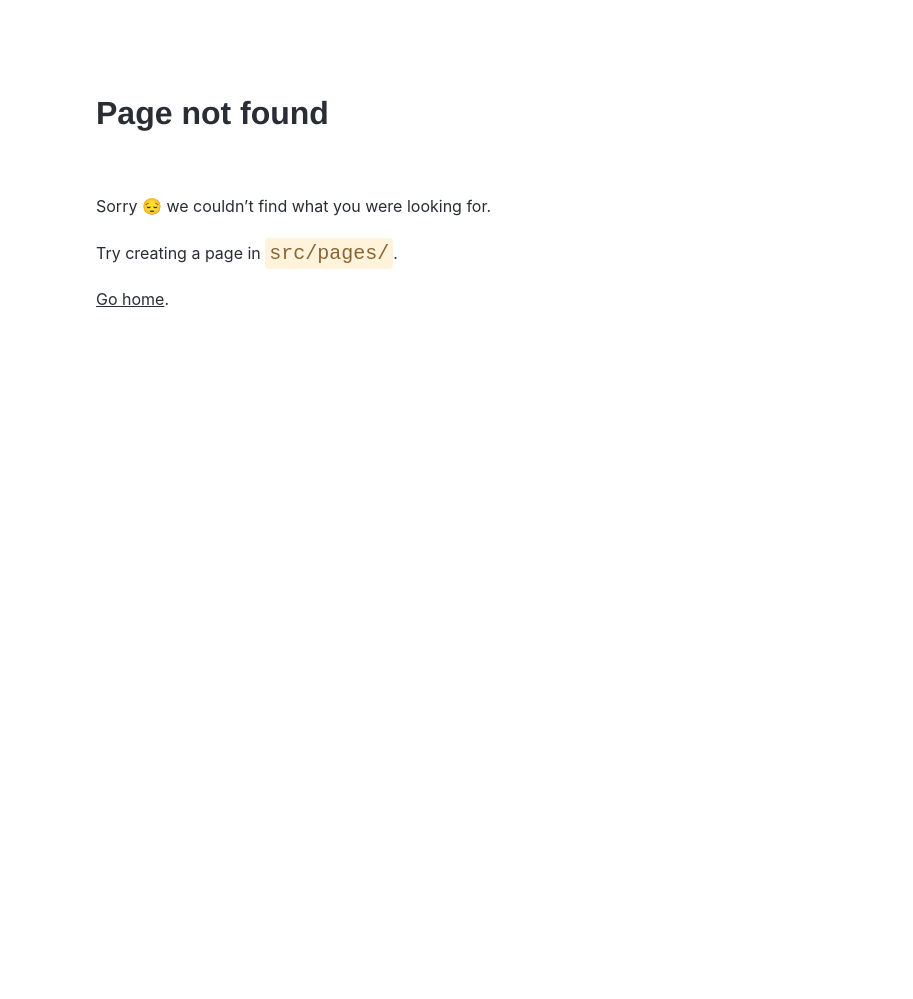
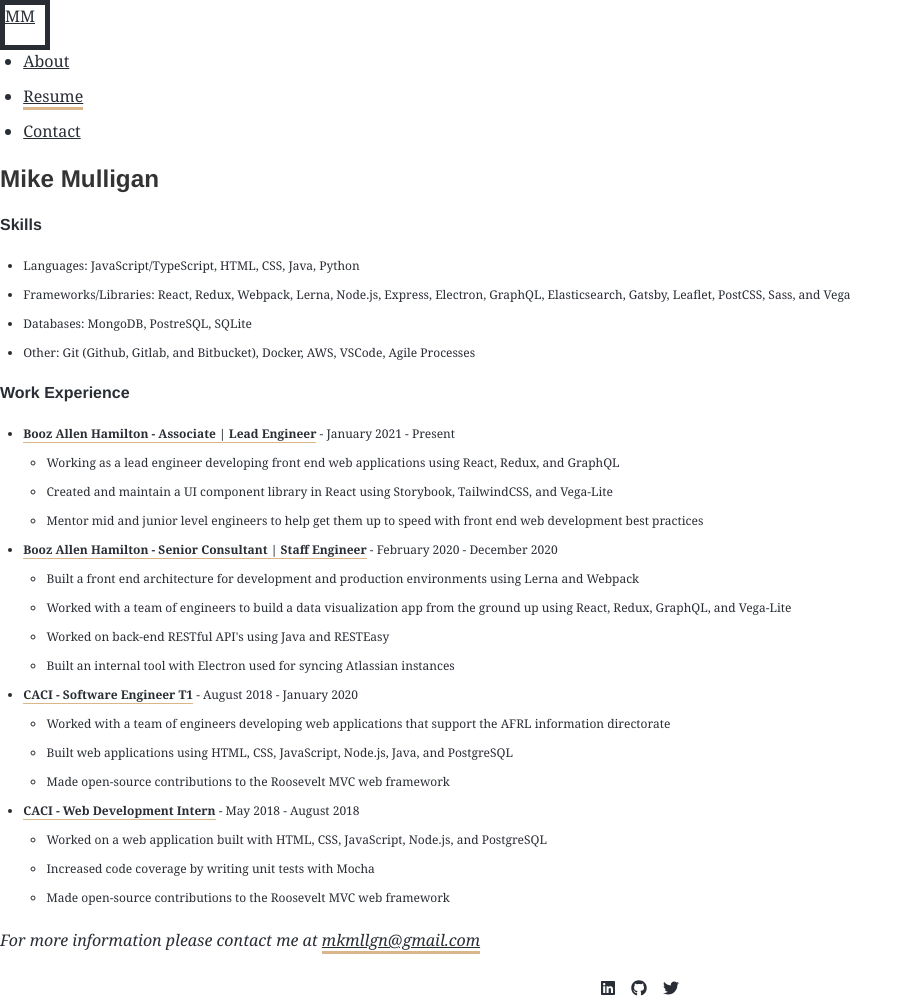
Before and after one commit to mulligandev/portfolio, a Gatsby site: page /resume in a window 1280 px wide. Before the commit this address had no page. Shown: the whole page, without its empty margins (0-913 px from the left). Before the commit the page ends 800 px from the top, so only its background shows below. Built offline with nearby package versions, Linux system fonts and the light colour scheme; Gatsby itself is replaced by a stand-in of ours.

Commit message:
Added resume page

```diff
--- a/src/components/layout.js
+++ b/src/components/layout.js
@@ -30,6 +30,7 @@
         {/* Nav Links */}
         <ul className={`${styles.navLinks}`}>
           <ListLink to="/">About</ListLink>
+          <ListLink to="/resume">Resume</ListLink>
           <ListLink to="/contact/">Contact</ListLink>
         </ul>
       </header>
--- a/src/pages/index.js
+++ b/src/pages/index.js
@@ -16,7 +16,7 @@
     <Layout>
       <Helmet>
         <meta charSet="utf-8" />
-        <title>Mulligan | Lead Engineer @ Booz Allen Hamilton</title>
+        <title>Mike Mulligan | Lead Engineer @ Booz Allen Hamilton</title>
       </Helmet>
       <div className={styles.aboutPage}>
         <div className={styles.mainInfo}>
--- /dev/null
+++ b/src/pages/resume.js
@@ -0,0 +1,124 @@
+import React from "react";
+import { Helmet } from "react-helmet";
+
+import Layout from "../components/layout";
+
+import * as styles from "./resume.module.css";
+
+export default function Resume() {
+  return (
+    <Layout>
+      <Helmet>
+        <meta charSet="utf-8" />
+        <title>Mike Mulligan | Resume</title>
+      </Helmet>
+      <div className={styles.resume}>
+        <section>
+          <h2>Mike Mulligan</h2>
+          <h4>Skills</h4>
+          <ul>
+            <li>Languages: JavaScript/TypeScript, HTML, CSS, Java, Python</li>
+            <li>
+              Frameworks/Libraries: React, Redux, Webpack, Lerna, Node.js,
+              Express, Electron, GraphQL, Elasticsearch, Gatsby, Leaflet,
+              PostCSS, Sass, and Vega
+            </li>
+            <li>Databases: MongoDB, PostreSQL, SQLite</li>
+            <li>
+              Other: Git (Github, Gitlab, and Bitbucket), Docker, AWS, VSCode,
+              Agile Processes
+            </li>
+          </ul>
+        </section>
+        <section className={styles.work}>
+          <h4>Work Experience</h4>
+          <ul>
+            <li>
+              <span>Booz Allen Hamilton - Associate | Lead Engineer</span> -
+              January 2021 - Present
+              <ul>
+                <li>
+                  Working as a lead engineer developing front end web
+                  applications using React, Redux, and GraphQL
+                </li>
+                <li>
+                  Created and maintain a UI component library in React using
+                  Storybook, TailwindCSS, and Vega-Lite
+                </li>
+                <li>
+                  Mentor mid and junior level engineers to help get them up to
+                  speed with front end web development best practices
+                </li>
+              </ul>
+            </li>
+            <li>
+              <span>
+                Booz Allen Hamilton - Senior Consultant | Staff Engineer
+              </span>{" "}
+              - February 2020 - December 2020
+              <ul>
+                <li>
+                  Built a front end architecture for development and production
+                  environments using Lerna and Webpack
+                </li>
+                <li>
+                  Worked with a team of engineers to build a data visualization
+                  app from the ground up using React, Redux, GraphQL, and
+                  Vega-Lite
+                </li>
+                <li>
+                  Worked on back-end RESTful API's using Java and RESTEasy
+                </li>
+                <li>
+                  Built an internal tool with Electron used for syncing
+                  Atlassian instances
+                </li>
+              </ul>
+            </li>
+            <li>
+              <span>CACI - Software Engineer T1</span> - August 2018 - January
+              2020
+              <ul>
+                <li>
+                  Worked with a team of engineers developing web applications
+                  that support the AFRL information directorate
+                </li>
+                <li>
+                  Built web applications using HTML, CSS, JavaScript, Node.js,
+                  Java, and PostgreSQL
+                </li>
+                <li>
+                  Made open-source contributions to the Roosevelt MVC web
+                  framework
+                </li>
+              </ul>
+            </li>
+            <li>
+              <span>CACI - Web Development Intern</span> - May 2018 - August
+              2018
+              <ul>
+                <li>
+                  Worked on a web application built with HTML, CSS, JavaScript,
+                  Node.js, and PostgreSQL
+                </li>
+                <li>
+                  Increased code coverage by writing unit tests with Mocha
+                </li>
+                <li>
+                  Made open-source contributions to the Roosevelt MVC web
+                  framework
+                </li>
+              </ul>
+            </li>
+          </ul>
+        </section>
+        <section>
+          <p className={styles.more}>
+            For more information please contact me at{" "}
+            <a href="mailto: mkmllgn@gmail.com">mkmllgn@gmail.com</a>
+          </p>
+        </section>
+      </div>
+    </Layout>
+  );
+}
--- /dev/null
+++ b/src/pages/resume.module.css
@@ -0,0 +1,17 @@
+.resume li {
+  font-size: 0.75rem;
+}
+
+.work span {
+  font-weight: bold;
+  border-bottom: 1.5px solid #dbb68b;
+}
+
+.more {
+  font-style: italic;
+}
+
+.more > a {
+  background-image: none;
+  border-bottom: solid #dbb68b;
+}
```
Also changed, not shown: src/pages/contact.js (+7 -0 lines).
